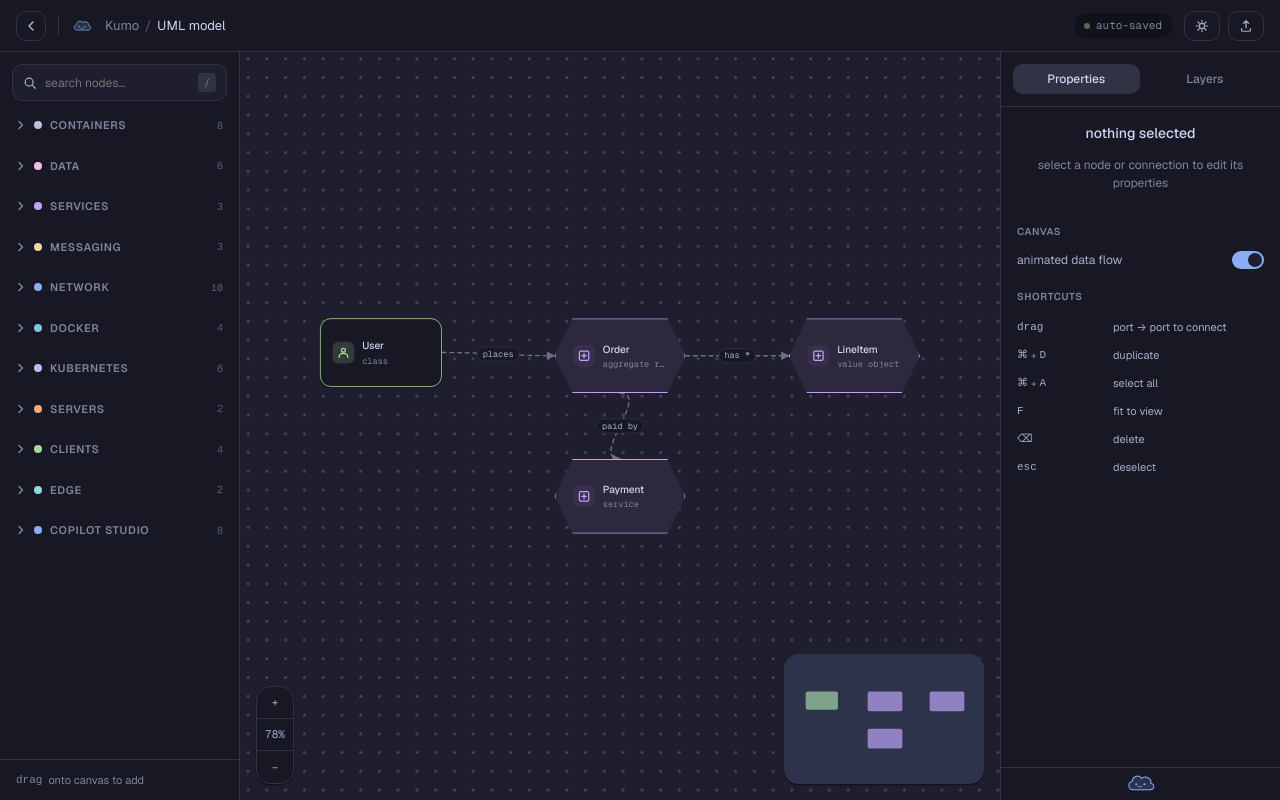
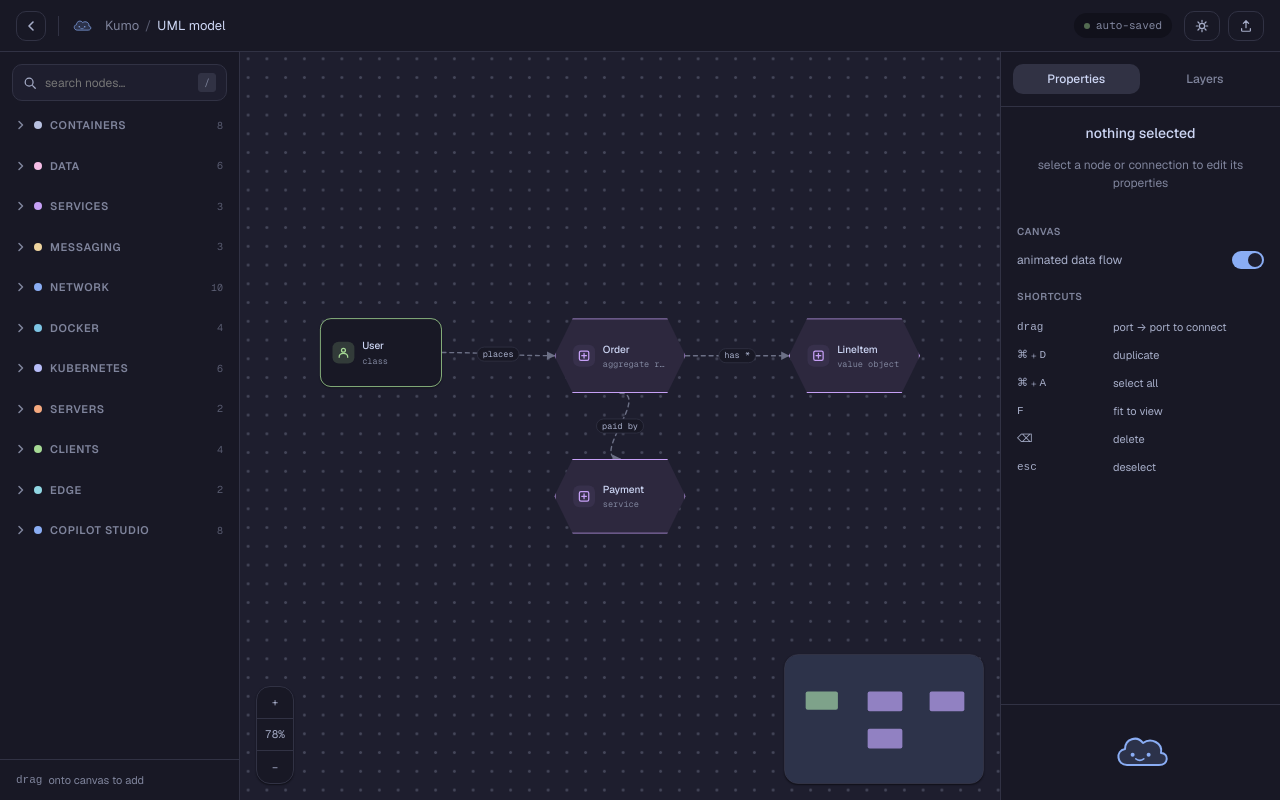
Before and after one commit to dchroninger/infra-diagram-builder, a React (Vite) app: page / in a window 1280 px wide. Both pictures are taken after a click on the button "UML class diagram". Built offline with nearby package versions, Linux system fonts and the light colour scheme.

Commit message:
mascot: tighten launch padding + fix props-footer size

```diff
--- a/src/editor/RightPanel.tsx
+++ b/src/editor/RightPanel.tsx
@@ -64,7 +64,9 @@ export function RightPanel({
           <LayersView nodes={nodes} edges={edges} selection={selection} setSelection={setSelection} />
         )}
       </div>
-      <div ref={mascotAnchor} className="kn-rpanel-mascot" />
+      <div className="kn-rpanel-mascot">
+        <div ref={mascotAnchor} className="kn-rpanel-mascot-anchor" />
+      </div>
     </aside>
   )
 }
--- a/src/styles.css
+++ b/src/styles.css
@@ -24,7 +24,7 @@
   flex-direction: column;
   gap: var(--s-4);
 }
-.kn-l-brand { display: flex; align-items: center; gap: var(--s-3); padding: var(--s-3) 0 var(--s-2); }
+.kn-l-brand { display: flex; align-items: center; gap: var(--s-3); }
 .kn-l-brand-anchor { width: 64px; height: 64px; flex-shrink: 0; }
 .kn-l-brand-name { font-weight: 600; font-size: 28px; letter-spacing: -0.02em; line-height: 1; }
 
@@ -554,10 +554,11 @@
 .kn-rpanel-mascot {
   flex-shrink: 0;
   border-top: 1px solid var(--border-soft);
-  padding: var(--s-4);
+  height: 96px;
   display: flex; align-items: center; justify-content: center;
   background: var(--bg-1);
 }
+.kn-rpanel-mascot-anchor { width: 64px; height: 64px; }
 
 .kn-props { display: flex; flex-direction: column; gap: var(--s-3); }
 .kn-props-hd { display: flex; align-items: center; gap: var(--s-3); padding-bottom: var(--s-3); border-bottom: 1px solid var(--border-soft); }
```
